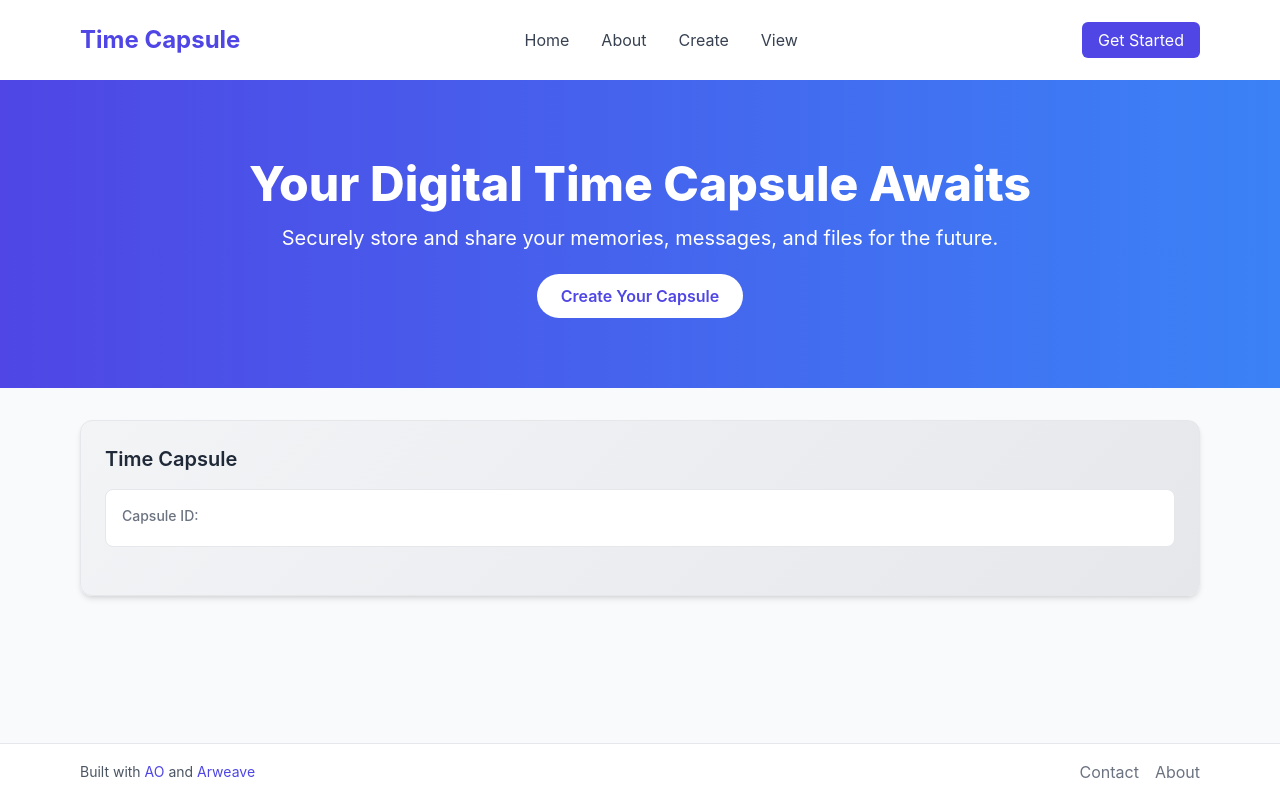
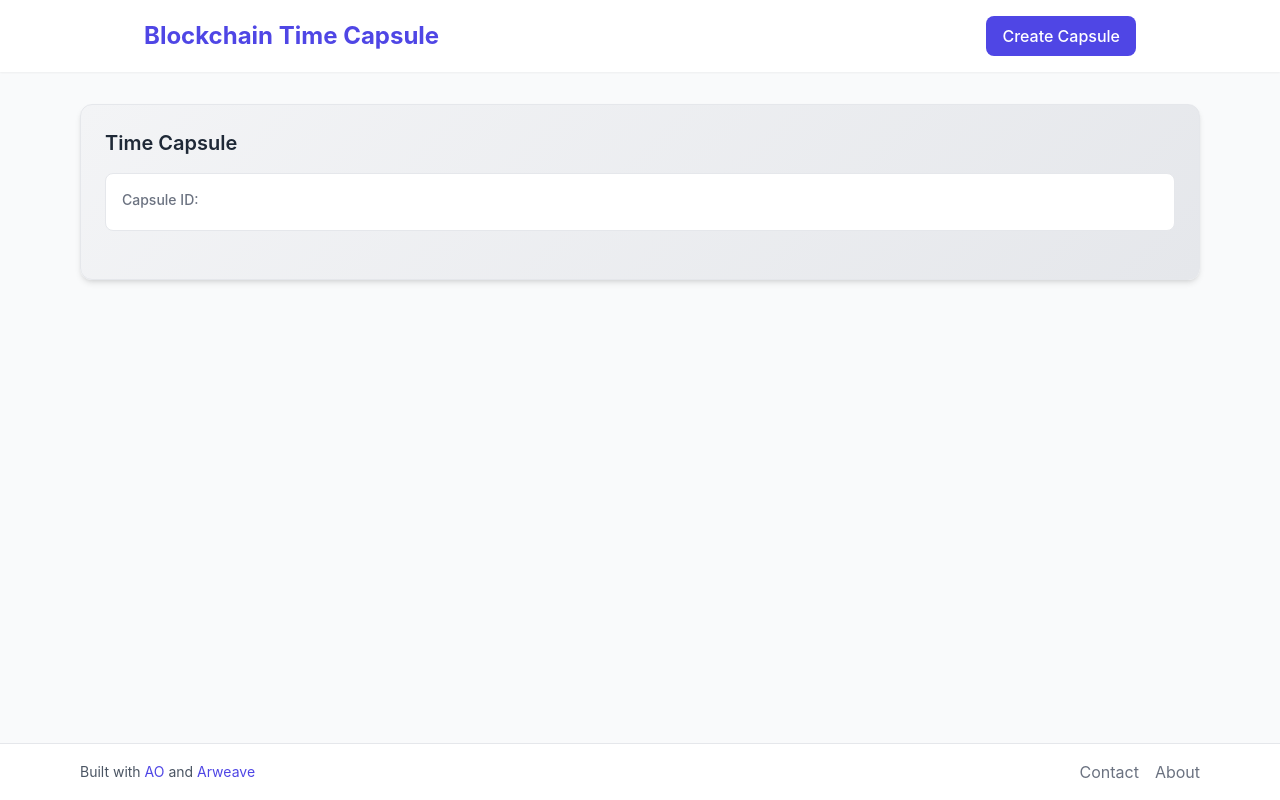
Before and after one commit to jakepeg/arweave-capsule, a website: page view.html in a window 1280 px wide. Drawn offline with nearby package versions, Linux system fonts and the light colour scheme.

Commit message:
update header - view

```diff
--- a/view.html
+++ b/view.html
@@ -39,52 +39,14 @@
 <body>
   <div class="min-h-screen flex flex-col">
     <!-- Header -->
-    <header class="bg-white shadow-md">
-      <div class="max-w-6xl mx-auto px-4 py-6 flex justify-between items-center">
-        <div class="flex items-center">
-          <a href="index.html" class="text-2xl font-bold text-indigo-600">Time Capsule</a>
-        </div>
-        <div class="hidden md:flex space-x-8">
-          <a href="index.html" class="text-gray-700 hover:text-indigo-600">Home</a>
-          <a href="about.html" class="text-gray-700 hover:text-indigo-600">About</a>
-          <a href="create.html" class="text-gray-700 hover:text-indigo-600">Create</a>
-          <a href="view.html" class="text-gray-700 hover:text-indigo-600">View</a>
-        </div>
-        <div class="hidden md:block">
-          <a href="create.html" class="bg-indigo-600 text-white px-4 py-2 rounded-md hover:bg-indigo-700 transition-all duration-200">Get Started</a>
-        </div>
-        <div class="md:hidden">
-          <button id="mobileMenuButton" class="text-gray-500 hover:text-gray-700 focus:outline-none">
-            ☰  <!-- Replace SVG with simple hamburger menu text -->
-          </button>
-        </div>
+    <header class="bg-white shadow-sm">
+      <div class="max-w-5xl mx-auto px-4 py-4 flex justify-between items-center">
+        <h1 class="text-2xl font-bold text-indigo-600">Blockchain Time Capsule</h1>
+        <a href="create.html" class="bg-indigo-600 hover:bg-indigo-700 text-white font-medium py-2 px-4 rounded-lg transition-colors">
+          Create Capsule
+        </a>
       </div>
     </header>
-
-    <!-- Mobile Menu -->
-    <div id="mobileMenu" class="md:hidden">
-      <div class="px-4 py-2 bg-white shadow-md">
-        <a href="index.html" class="block text-gray-700 hover:text-indigo-600 py-2">Home</a>
-        <a href="about.html" class="block text-gray-700 hover:text-indigo-600 py-2">About</a>
-        <a href="create.html" class="block text-gray-700 hover:text-indigo-600 py-2">Create</a>
-        <a href="view.html" class="block text-gray-700 hover:text-indigo-600 py-2">View</a>
-      </div>
-    </div>
-
-    <!-- Hero Section -->
-    <div class="bg-gradient-to-r from-indigo-600 to-blue-500 text-white py-20">
-      <div class="max-w-6xl mx-auto px-4 text-center">
-        <h1 class="text-4xl sm:text-5xl font-extrabold leading-tight mb-4">
-          Your Digital Time Capsule Awaits
-        </h1>
-        <p class="text-lg sm:text-xl mb-8">
-          Securely store and share your memories, messages, and files for the future.
-        </p>
-        <a href="create.html" class="bg-white text-indigo-600 hover:bg-gray-100 px-6 py-3 rounded-full font-semibold transition-all duration-200">
-          Create Your Capsule
-        </a>
-      </div>
-    </div>
 
     <!-- Main Content -->
     <main class="flex-grow max-w-6xl mx-auto w-full px-4 py-8">
@@ -309,11 +271,6 @@
         }
       }
 
-      // Initialize mobile menu functionality
-      document.getElementById('mobileMenuButton')?.addEventListener('click', () => {
-        document.getElementById('mobileMenu').classList.toggle('hidden');
-      });
-
       document.addEventListener('DOMContentLoaded', function() {
         const urlParams = new URLSearchParams(window.location.search);
         const capsuleId = urlParams.get('id');
```
